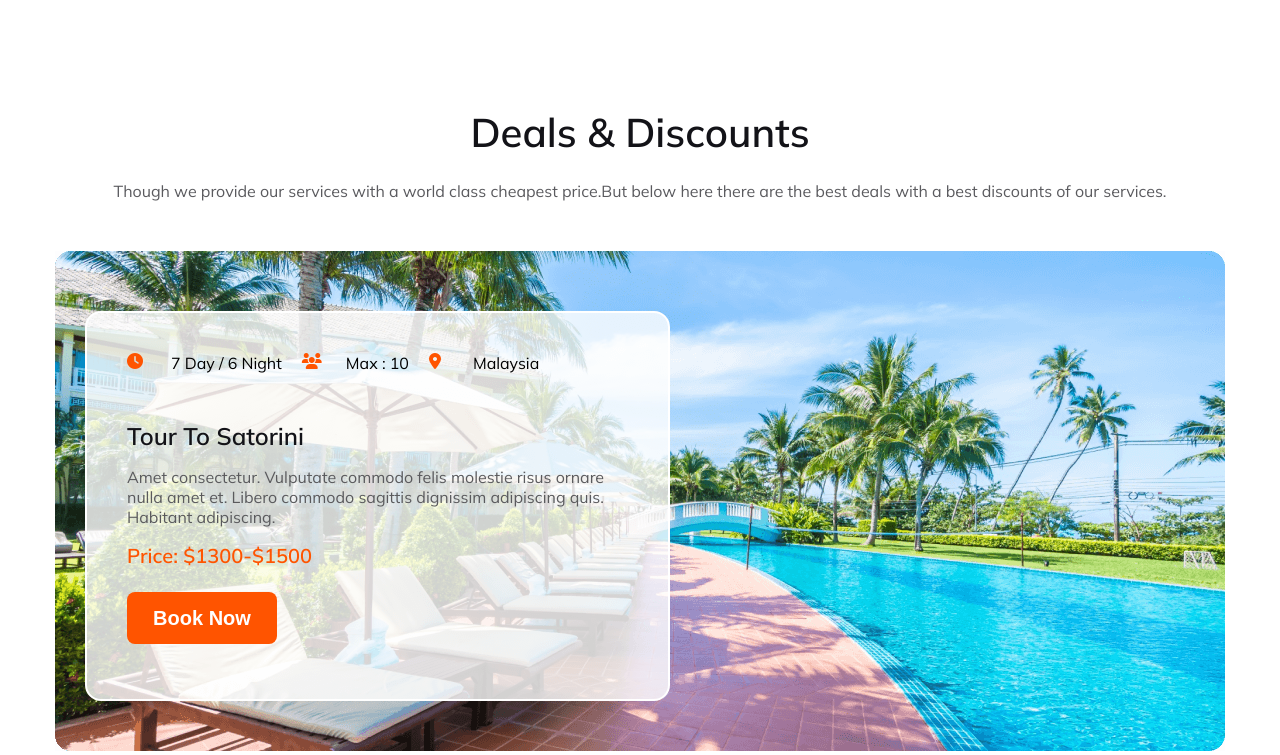
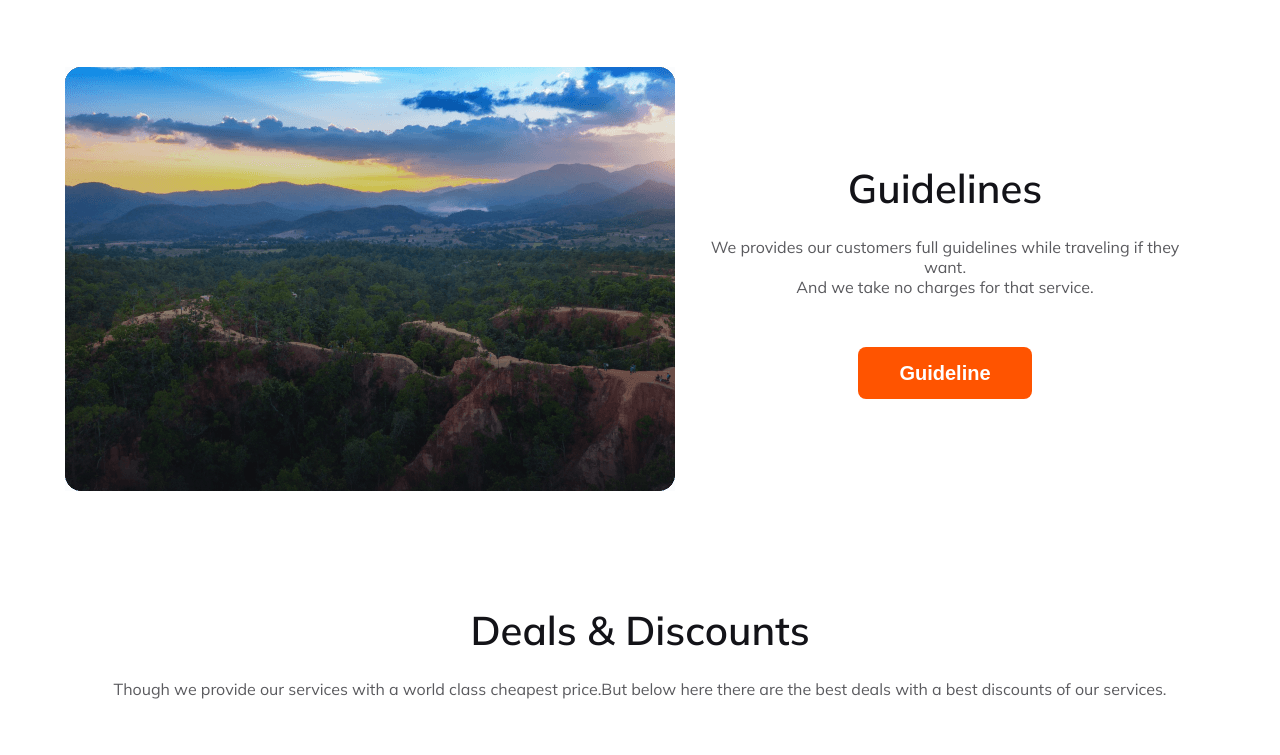
Before and after one commit to Fardin15/My-second-assignment, a plain HTML site: page index.html in a window 1280 px wide. Shown: the part 3236-3991 px from the top of the page. Drawn offline with Linux system fonts and the light colour scheme.

Commit message:
guideline section added

```diff
--- a/index.html
+++ b/index.html
@@ -170,6 +170,22 @@
         </section>
         <!-- choose us section ends here -->
 
+        <!-- guideline section start here -->
+        <section>
+            <div class="guideline-section">
+                <div class="hills">
+                    <img src="Images/Group 40089.png" alt="">
+                </div>
+                <div class="guideline-info">
+                    <h1>Guidelines</h1>
+                    <p>We provides our customers full guidelines while traveling if they want. <br>And we take no charges for that service.</p>
+                    <button>Guideline</button>
+                </div>
+
+            </div>
+        </section>
+        <!-- guideline section ends here -->
+
         <!-- deals and discounts section starts here -->
         <section>
             <div class="deals-discounts">
--- a/style.css
+++ b/style.css
@@ -367,6 +367,55 @@ body{
 }
 /* choose us section ends here */
 
+/* guideline section starts here */
+.guideline-section{
+    max-width: 1170px;
+    margin: 0 auto;
+    margin-top: 50px;
+    display: flex;
+    justify-content: space-between;
+    align-items: center;
+    margin-bottom: 50px;
+    padding: 10px;
+}
+
+.guideline-section .guideline-info{
+    text-align: center;
+    padding: 20px;
+}
+
+.guideline-section .guideline-info h1{
+    font-size: 40px;
+    font-weight: 800;
+    margin-bottom: 24px;
+    color: #131318;
+}
+
+.guideline-section .guideline-info p{
+    font-size: 16px;
+    font-weight: 400;
+    color: #131318B2;
+    margin-bottom: 50px;
+}
+
+.guideline-info button{
+    width: 174px;
+    height: 52px;
+    background-color: #FF5400;
+    border: none;
+    border-radius: 8px;
+    color: #FFFFFF;
+    font-size: 20px;
+    font-weight: 700;
+    transition: .4s;
+}
+
+.guideline-info button:hover{
+    transform: scale(1.2);
+    cursor: pointer;
+}
+/* guideline section starts here */
+
 /* deals and discount starts here */
 .deals-discounts{
     max-width: 1170px;
@@ -403,6 +452,8 @@ body{
     color: #131318B2;
     margin-bottom: 50px;
 }
+
+.d
 
 .deals-one{
     background-image: url(./Images/Group-39.png);
```
